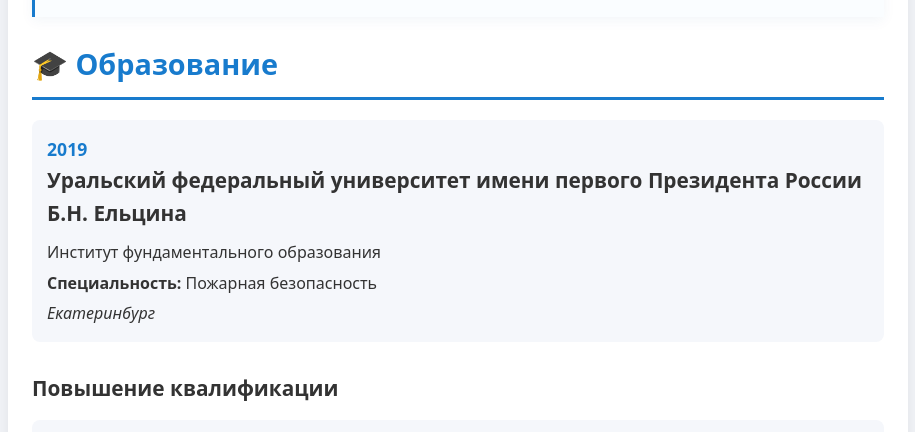
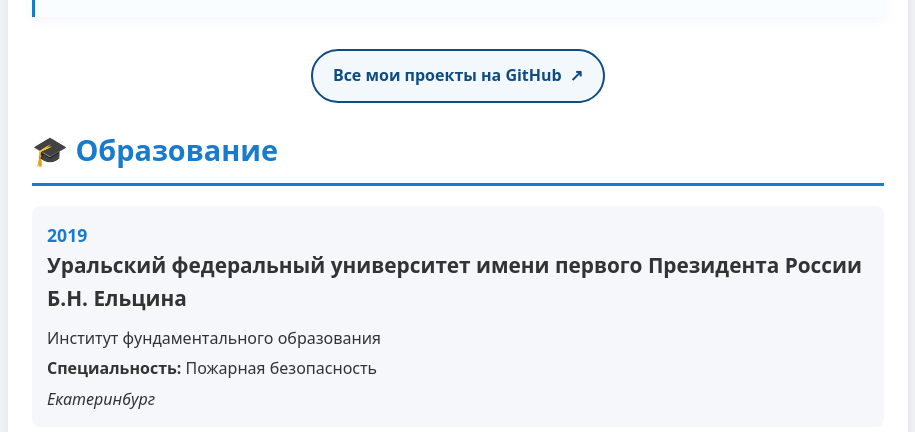
Before and after one commit to IrinaRyazanskaya/resume, a website: page index.html in a window 1280 px wide. Shown: the part 3996-4428 px from the top of the page, without its empty margins (182-1097 px from the left). Drawn offline with Linux system fonts and the light colour scheme.

Commit message:
Добавила ссылку на все проекты

```diff
--- a/index.html
+++ b/index.html
@@ -385,7 +385,6 @@
 
         <section class="section">
           <h2 class="section__title">📚 Учебные проекты</h2>
-
           <div class="project project_standalone project_compact">
             <div class="project__header">
               <h4 class="project__title">TODO List – менеджер задач</h4>
@@ -512,6 +511,16 @@
               </div>
             </div>
           </div>
+
+          <div class="section__actions">
+            <a
+              href="https://github.com/IrinaRyazanskaya?tab=repositories"
+              target="_blank"
+              class="section__link"
+            >
+              Все мои проекты на GitHub
+            </a>
+          </div>
         </section>
 
         <section class="section">
--- a/styles.css
+++ b/styles.css
@@ -87,6 +87,49 @@
 
   font-size: 1.8rem;
   color: var(--accent-color);
+}
+
+.section__actions {
+  display: flex;
+  justify-content: center;
+  margin-top: 32px;
+}
+
+.section__link {
+  display: inline-flex;
+  gap: 8px;
+  align-items: center;
+  justify-content: center;
+
+  min-width: 240px;
+  padding: 12px 20px;
+  border: 2px solid var(--accent-color-dark);
+  border-radius: 999px;
+
+  font-weight: 600;
+  color: var(--accent-color-dark);
+  text-decoration: none;
+
+  background-color: rgb(24 123 205 / 5%);
+
+  transition:
+    background-color 0.2s ease,
+    color 0.2s ease;
+}
+
+.section__link::after {
+  content: "\2197";
+  font-size: 1rem;
+}
+
+.section__link:hover {
+  color: var(--accent-color);
+  background-color: rgb(24 123 205 / 12%);
+}
+
+.section__link:focus-visible {
+  outline: 3px solid var(--accent-color-light);
+  outline-offset: 3px;
 }
 
 .section__text {
```
